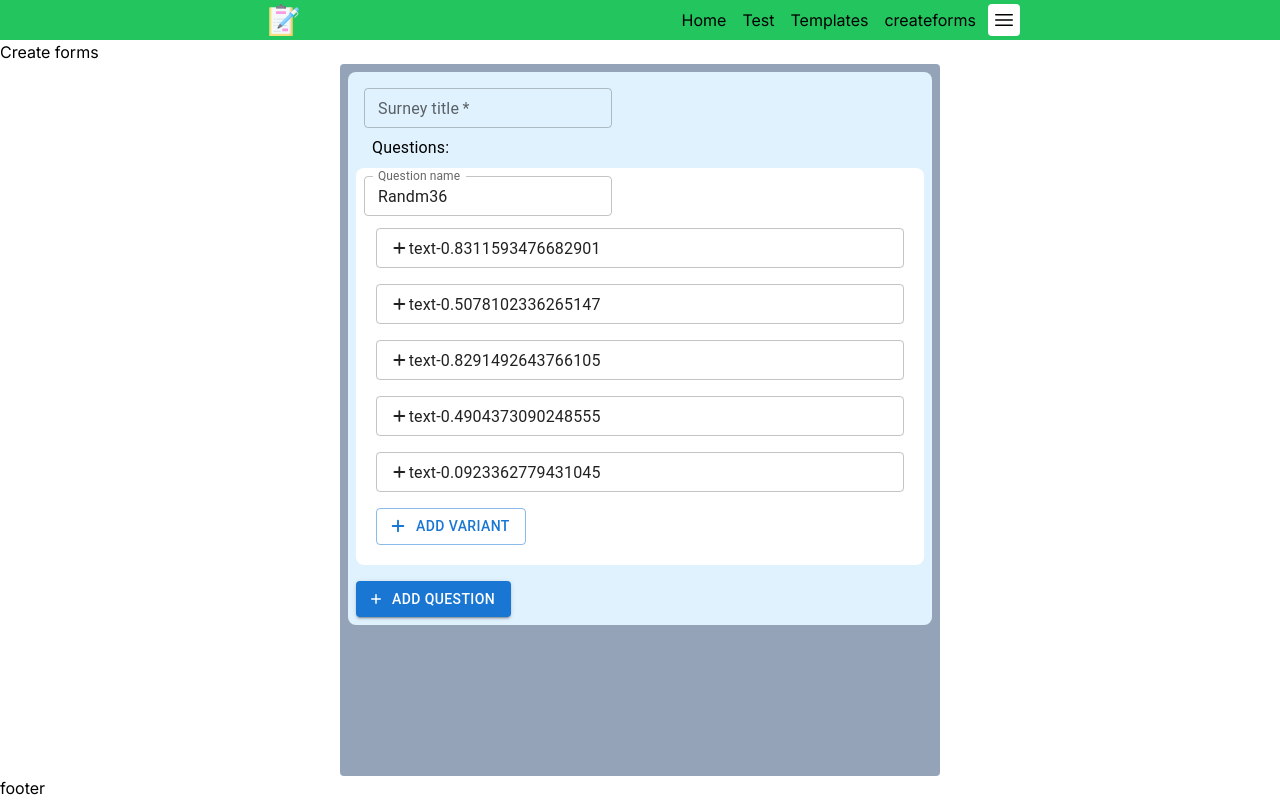
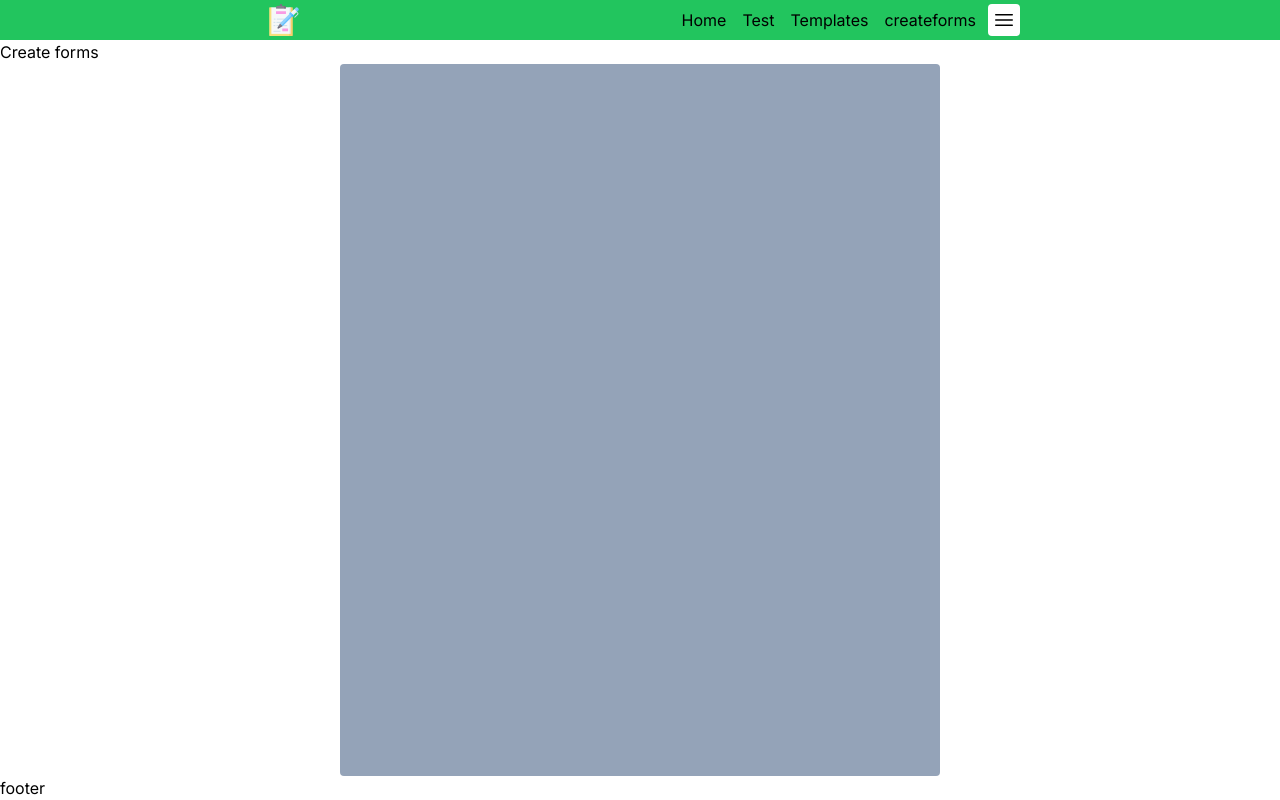
Before and after one commit to StarchenkoDmitry/pet4_surveys, a Next.js app: page /createforms in a window 1280 px wide. Built offline with nearby package versions, Linux system fonts and the light colour scheme.

Commit message:
test prisma generate and db pull

```diff
--- a/app/createforms/page.tsx
+++ b/app/createforms/page.tsx
@@ -9,7 +9,7 @@ export default function Home() {
       <div>Create forms</div>
 
       <div className="mx-auto p-2 max-w-[600px] w-full flex-grow rounded bg-slate-400">
-        <SurveyBuilder/>
+        {/* <SurveyBuilder/> */}
       </div>
 
       <footer>
--- a/package.json
+++ b/package.json
@@ -4,7 +4,7 @@
   "private": true,
   "scripts": {
     "dev": "next dev",
-    "build": "npx prisma generate && next build",
+    "build": "npx prisma generate && npx prisma db pull && next build",
     "build2": "next build",
     "start": "next start",
     "lint": "next lint"
```
Also changed, not shown: 1 other file (tests, documents, lock files or other folders).
